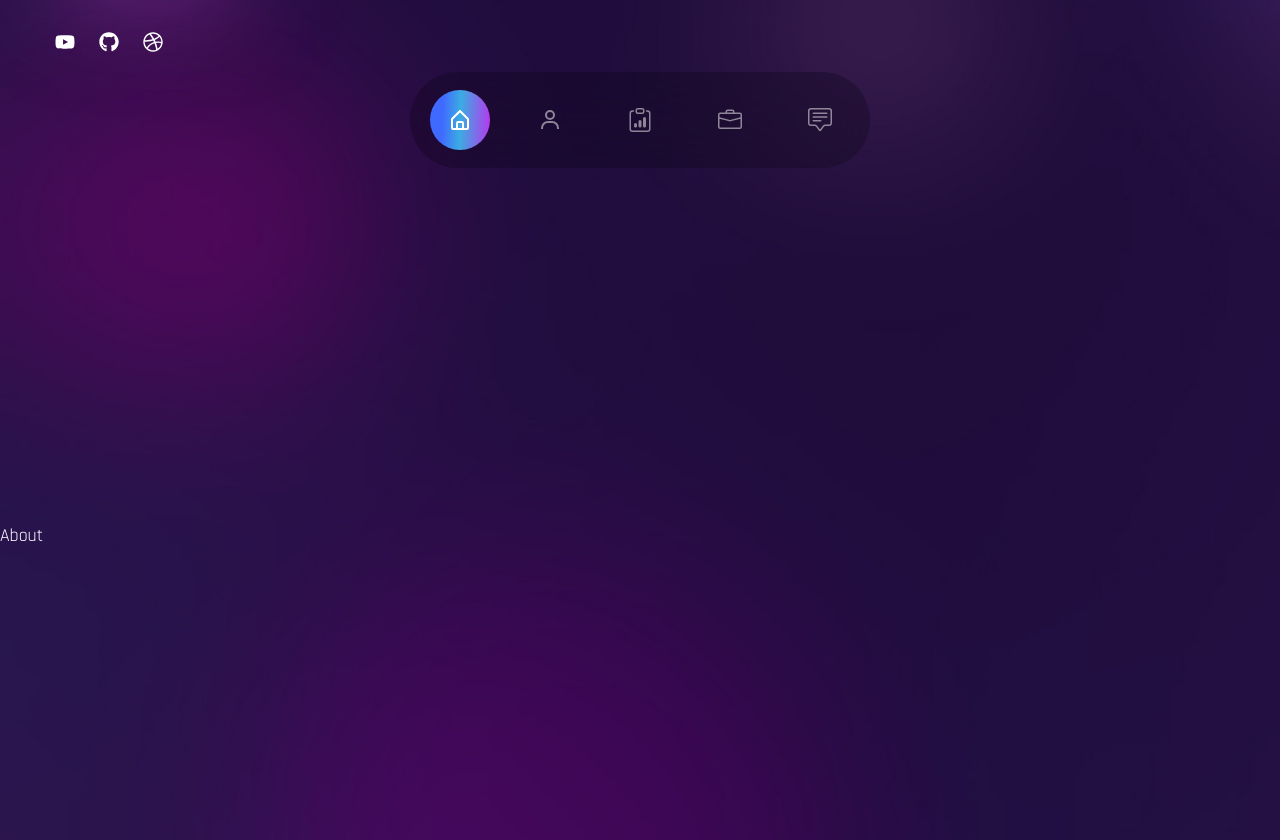
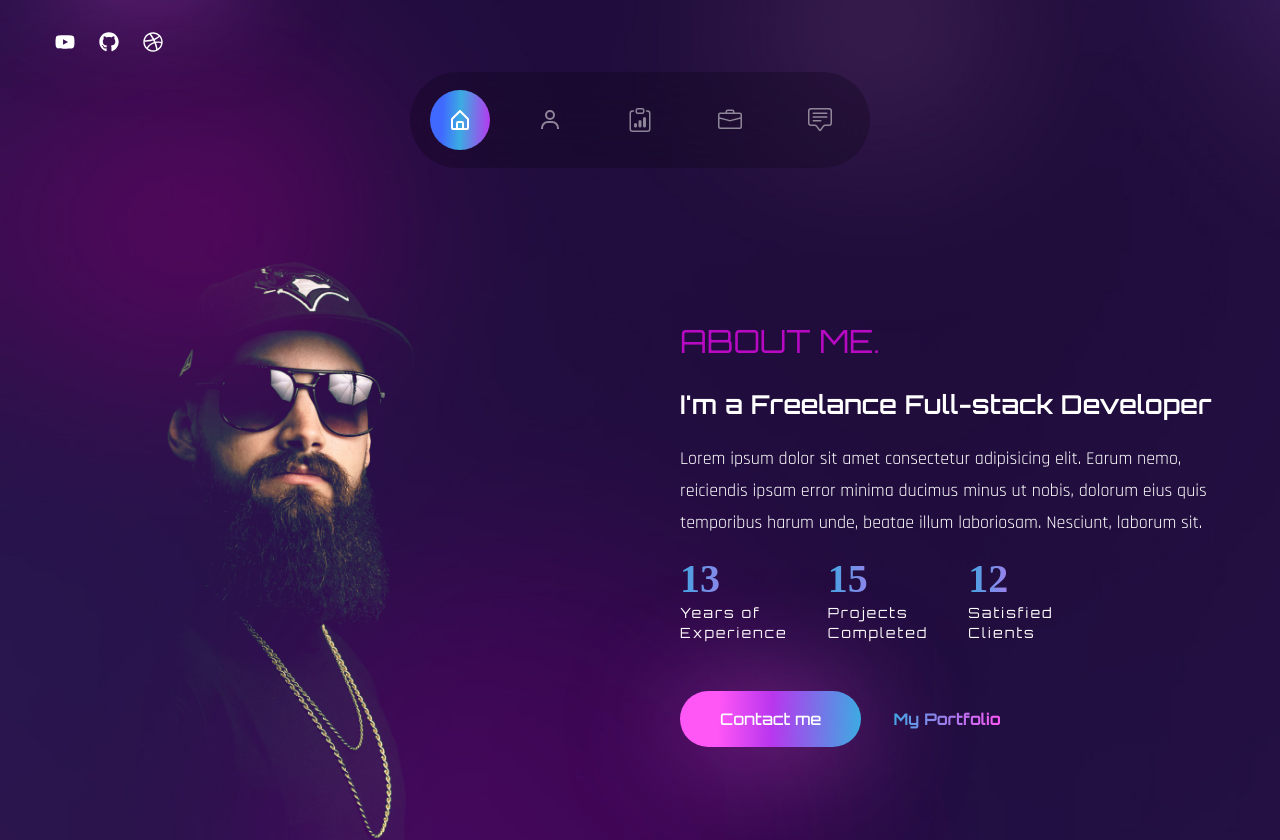
Before and after one commit to Iznobadd/portfolio, a React (Create React App) app: page / in a window 1280 px wide. Shown: the part 600-1440 px from the top of the page. Built offline with nearby package versions, Linux system fonts and the light colour scheme; a web font is replaced by a local one.

Commit message:
finish about

```diff
--- a/src/components/About.tsx
+++ b/src/components/About.tsx
@@ -1,7 +1,76 @@
+import CountUp from "react-countup";
+import { useInView } from "react-intersection-observer";
+import { motion } from "framer-motion";
+import { fadeIn } from "../variants";
+
 export default function About() {
+  const [ref, inView] = useInView({
+    threshold: 0.5,
+  });
   return (
-    <div className="section" id="about">
-      About
-    </div>
+    <section className="section" id="about" ref={ref}>
+      <div className="container mx-auto">
+        <div className="flex flex-col gap-y-10 lg:flex-row lg:items-center lg:gap-x-20 lg:gap-y-0 h-screen">
+          <motion.div
+            variants={fadeIn("right", 0.3)}
+            initial="hidden"
+            whileInView={"show"}
+            viewport={{ once: false, amount: 0.3 }}
+            className="flex-1 bg-about bg-contain bg-no-repeat h-[640px] mix-blend-lighten bg-top"
+          ></motion.div>
+          <motion.div
+            variants={fadeIn("left", 0.5)}
+            initial="hidden"
+            whileInView={"show"}
+            viewport={{ once: false, amount: 0.3 }}
+            className="flex-1"
+          >
+            <h2 className="h2 text-accent">About me.</h2>
+            <h3 className="h3 mb-4">I'm a Freelance Full-stack Developer</h3>
+            <p className="mb-6">
+              Lorem ipsum dolor sit amet consectetur adipisicing elit. Earum
+              nemo, reiciendis ipsam error minima ducimus minus ut nobis,
+              dolorum eius quis temporibus harum unde, beatae illum laboriosam.
+              Nesciunt, laborum sit.
+            </p>
+            <div className="flex gap-x-6 lg:gap-x-10 mb-12">
+              <div>
+                <div className="text-[40px] font-tertiary text-gradient mb-2">
+                  {inView ? <CountUp start={0} end={13} duration={3} /> : null}
+                </div>
+                <div className="font-primary text-sm tracking-[2px]">
+                  Years of <br />
+                  Experience
+                </div>
+              </div>
+              <div>
+                <div className="text-[40px] font-tertiary text-gradient mb-2">
+                  {inView ? <CountUp start={0} end={15} duration={3} /> : null}
+                </div>
+                <div className="font-primary text-sm tracking-[2px]">
+                  Projects <br />
+                  Completed
+                </div>
+              </div>
+              <div>
+                <div className="text-[40px] font-tertiary text-gradient mb-2">
+                  {inView ? <CountUp start={0} end={12} duration={3} /> : null}
+                </div>
+                <div className="font-primary text-sm tracking-[2px]">
+                  Satisfied <br />
+                  Clients
+                </div>
+              </div>
+            </div>
+            <div className="flex gap-x-8 items-center">
+              <button className="btn btn-lg">Contact me</button>
+              <a href="#" className="text-gradient btn-link">
+                My Portfolio
+              </a>
+            </div>
+          </motion.div>
+        </div>
+      </div>
+    </section>
   );
 }
```
